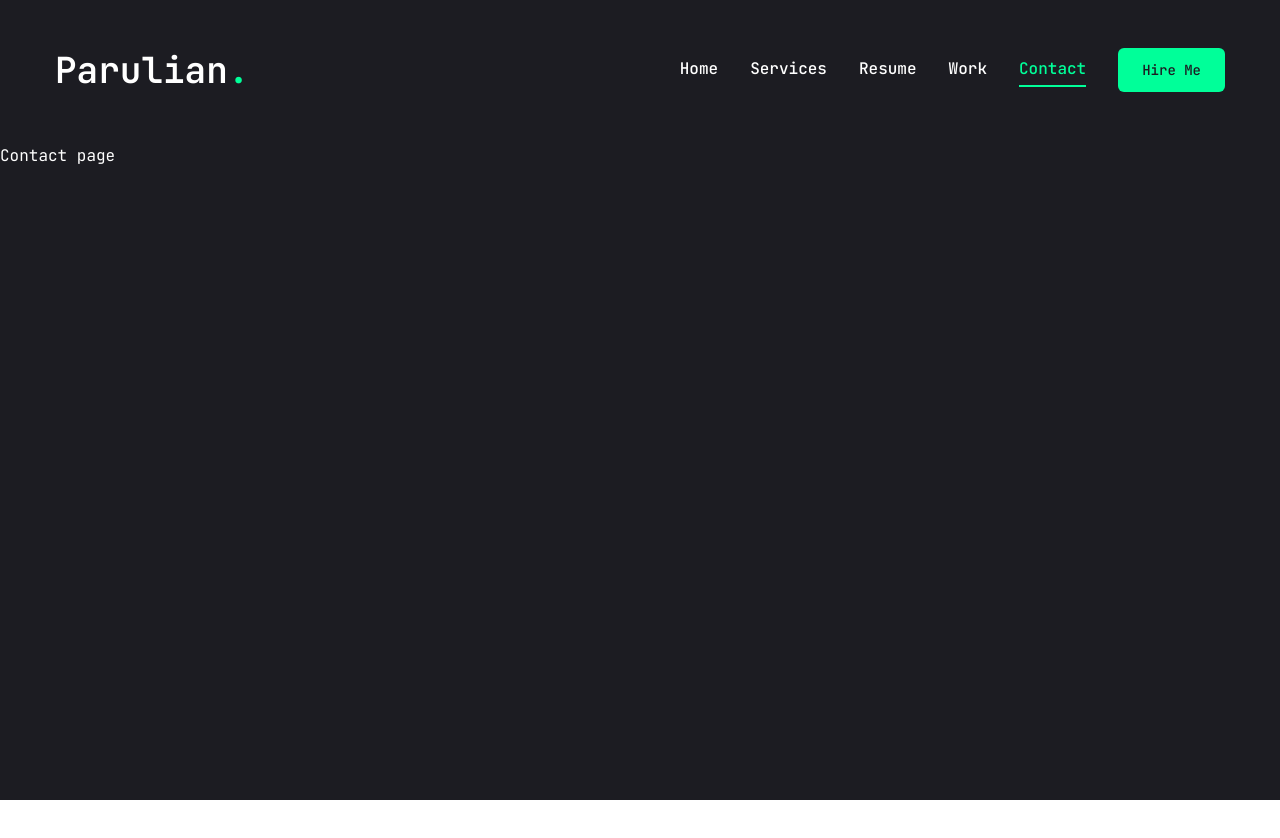
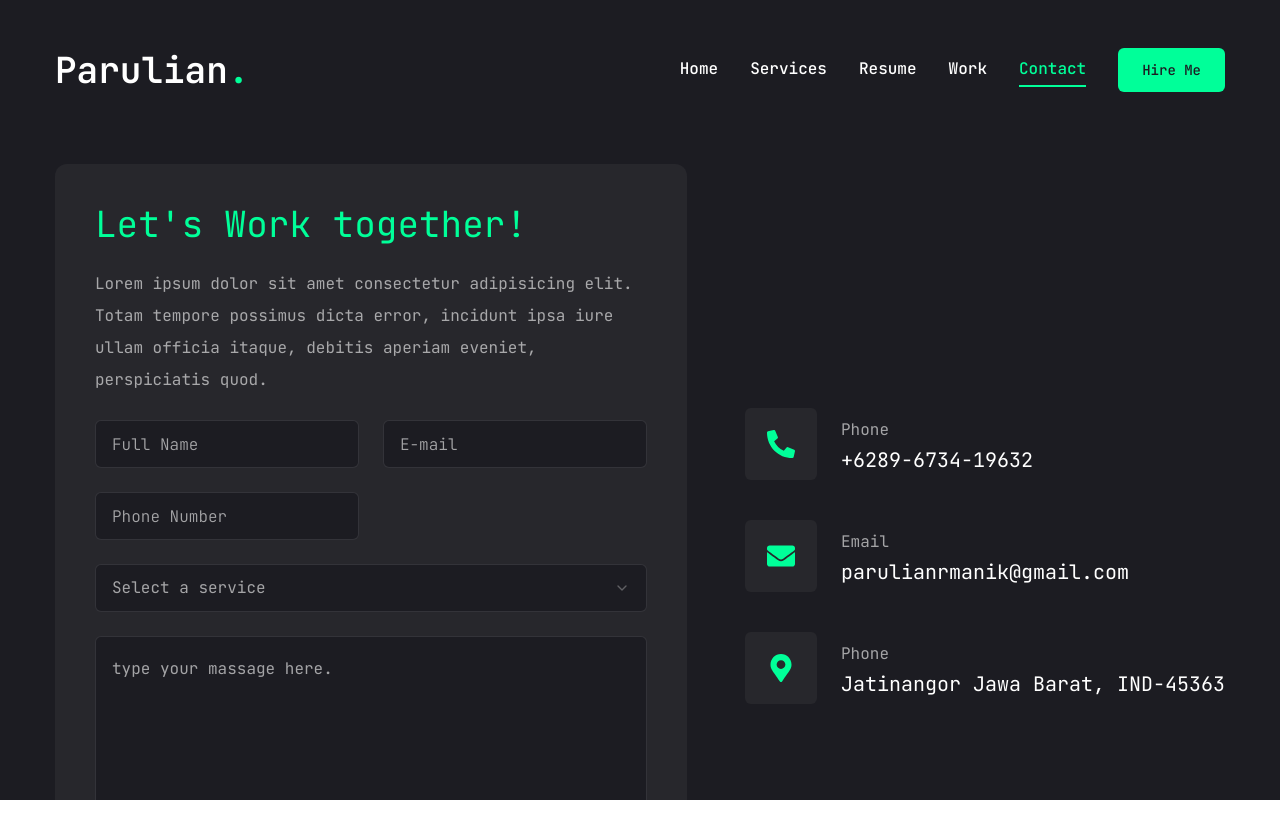
Before and after one commit to parulianrm/porto-parulian, a Next.js app: page /contact in a window 1280 px wide. Shown: the top 838 px of the page. Before the commit the page ends 800 px from the top, so only its background shows below. Built offline with nearby package versions, Linux system fonts and the light colour scheme.

Commit message:
contact page

```diff
--- a/app/contact/page.jsx
+++ b/app/contact/page.jsx
@@ -1,7 +1,143 @@
+"use client";
+
+import { Button } from "@/components/ui/button";
+import { Input } from "@/components/ui/input";
+import { Textarea } from "@/components/ui/textarea";
+
+import {
+    Select,
+    SelectContent,
+    SelectGroup,
+    SelectItem,
+    SelectLabel,
+    SelectTrigger,
+    SelectValue,
+} from "@/components/ui/select";
+
+import { FaPhoneAlt, FaEnvelope, FaMapMarkerAlt } from "react-icons/fa";
+
+const info = [
+    {
+        icon: <FaPhoneAlt />,
+        title: "Phone",
+        description: "+6289-6734-19632",
+    },
+    {
+        icon: <FaEnvelope />,
+        title: "Email",
+        description: "parulianrmanik@gmail.com",
+    },
+    {
+        icon: <FaMapMarkerAlt />,
+        title: "Phone",
+        description: "Jatinangor Jawa Barat, IND-45363",
+    },
+];
+
+import { motion } from "framer-motion";
+
 const Contact = () => {
-  return (
-    <div> Contact page</div>
-  )
-}
+    return (
+        <motion.section
+            initial={{ opacity: 0 }}
+            animate={{
+                opacity: 1,
+                transition: { delay: 2.4, duration: 0.4, ease: "easeIn" },
+            }}
+            className="py-6"
+        >
+            <div className="container mx-auto">
+                <div className="flex flex-col xl:flex-row gap-[30px]">
+                    {/* form */}
+                    <div className="xl:w-[54%] order-2 xl:order-none">
+                        <form className="flex flex-col gap-6 p-10 bg-[#27272c] rounded-xl">
+                            <h3 className="text-4xl text-accent">
+                                Let's Work together!
+                            </h3>
+                            <p className="text-white/60">
+                                Lorem ipsum dolor sit amet consectetur
+                                adipisicing elit. Totam tempore possimus dicta
+                                error, incidunt ipsa iure ullam officia itaque,
+                                debitis aperiam eveniet, perspiciatis quod.
+                            </p>
+                            {/* input */}
+                            <div className="grid grid-cols-1 md:grid-cols-2 gap-6">
+                                <Input
+                                    type="fullname"
+                                    placeholder="Full Name"
+                                />
+                                <Input type="email" placeholder="E-mail" />
+                                <Input
+                                    type="phone"
+                                    placeholder="Phone Number"
+                                />
+                            </div>
+                            {/* select */}
+                            <Select>
+                                <SelectTrigger className="w-full">
+                                    <SelectValue placeholder="Select a service" />
+                                </SelectTrigger>
+                                <SelectContent>
+                                    <SelectGroup>
+                                        <SelectLabel>
+                                            Select a service
+                                        </SelectLabel>
+                                        <SelectItem value="est">
+                                            Web Development
+                                        </SelectItem>
+                                        <SelectItem value="cst">
+                                            UI/UX Designer
+                                        </SelectItem>
+                                        <SelectItem value="mst">
+                                            Logo Design
+                                        </SelectItem>
+                                        <SelectItem value="dst">
+                                            Graphic Design
+                                        </SelectItem>
+                                    </SelectGroup>
+                                </SelectContent>
+                            </Select>
+                            {/* text area */}
+                            <Textarea
+                                className="h-[200px]"
+                                placeholder="type your massage here."
+                            />
+                            <Button size="md" className="max-w-40">
+                                Send Massage
+                            </Button>
+                        </form>
+                    </div>
+                    {/* info */}
+                    <div className="flex-1 flex items-center xl:justify-end order-1 xl:order-none mb-8 xl:mb-0">
+                        <ul className="flex flex-col gap-10">
+                            {info.map((item, index) => {
+                                return (
+                                    <li
+                                        key={index}
+                                        className="flex items-center gap-6"
+                                    >
+                                        <div className="w-[52px] h-[52px] xl:w-[72px] xl:h-[72px] bg-[#27272c] text-accent rounded-md flex items-center justify-center">
+                                            <div className="text-[28px]">
+                                                {item.icon}
+                                            </div>
+                                        </div>
+                                        <div className="flex-1">
+                                            <p className="text-white/60">
+                                                {item.title}
+                                            </p>
+                                            <h3 className="text-xl">
+                                                {item.description}
+                                            </h3>
+                                        </div>
+                                    </li>
+                                );
+                            })}
+                        </ul>
+                    </div>
+                </div>
+            </div>
+        </motion.section>
+    );
+};
 
-export default Contact
+export default Contact;
--- a/components/Stats.jsx
+++ b/components/Stats.jsx
@@ -8,15 +8,15 @@
         text: "Years Works Experience",
     },
     {
-        num: 10,
+        num: 666,
         text: "Projects Handled",
     },
     {
-        num: 500,
+        num: 666,
         text: "Code Commits",
     },
     {
-        num: 5,
+        num: 666,
         text: "Technologies Proficient in",
     },
 ];
--- a/components/ui/input.jsx
+++ b/components/ui/input.jsx
@@ -1,19 +1,20 @@
-import * as React from "react"
+import * as React from "react";
 
-import { cn } from "@/lib/utils"
+import { cn } from "@/lib/utils";
 
 const Input = React.forwardRef(({ className, type, ...props }, ref) => {
     return (
-    (<input
+        <input
             type={type}
             className={cn(
-        "flex h-10 w-full rounded-md border border-slate-200 bg-white px-3 py-2 text-sm ring-offset-white file:border-0 file:bg-transparent file:text-sm file:font-medium placeholder:text-slate-500 focus-visible:outline-none focus-visible:ring-2 focus-visible:ring-slate-950 focus-visible:ring-offset-2 disabled:cursor-not-allowed disabled:opacity-50 dark:border-slate-800 dark:bg-slate-950 dark:ring-offset-slate-950 dark:placeholder:text-slate-400 dark:focus-visible:ring-slate-300",
-        className
+                "flex h-[48px] rounded-md border border-white/10 focus:border-accent font-light bg-primary px-4 py-5 text-base placeholder:text-white/60 outline-none",
+                className,
             )}
             ref={ref}
-      {...props} />)
+            {...props}
+        />
     );
-})
-Input.displayName = "Input"
+});
+Input.displayName = "Input";
 
-export { Input }
+export { Input };
--- a/components/ui/select.jsx
+++ b/components/ui/select.jsx
@@ -1,94 +1,119 @@
-"use client"
+"use client";
 
-import * as React from "react"
-import * as SelectPrimitive from "@radix-ui/react-select"
-import { Check, ChevronDown, ChevronUp } from "lucide-react"
+import * as React from "react";
+import * as SelectPrimitive from "@radix-ui/react-select";
+import { Check, ChevronDown, ChevronUp } from "lucide-react";
 
-import { cn } from "@/lib/utils"
+import { cn } from "@/lib/utils";
 
-const Select = SelectPrimitive.Root
+const Select = SelectPrimitive.Root;
 
-const SelectGroup = SelectPrimitive.Group
+const SelectGroup = SelectPrimitive.Group;
 
-const SelectValue = SelectPrimitive.Value
+const SelectValue = SelectPrimitive.Value;
 
-const SelectTrigger = React.forwardRef(({ className, children, ...props }, ref) => (
+const SelectTrigger = React.forwardRef(
+    ({ className, children, ...props }, ref) => (
         <SelectPrimitive.Trigger
             ref={ref}
             className={cn(
-      "flex h-10 w-full items-center justify-between rounded-md border border-slate-200 bg-white px-3 py-2 text-sm ring-offset-white placeholder:text-slate-500 focus:outline-none focus:ring-2 focus:ring-slate-950 focus:ring-offset-2 disabled:cursor-not-allowed disabled:opacity-50 [&>span]:line-clamp-1 dark:border-slate-800 dark:bg-slate-950 dark:ring-offset-slate-950 dark:placeholder:text-slate-400 dark:focus:ring-slate-300",
-      className
+                "flex h-[48px] w-full items-center justify-between rounded-md border border-white/10 bg-primary px-4 py-5 text-base text-white/60 placeholder:text-white/10 focus:border-accent outline-none",
+                className,
             )}
-    {...props}>
+            {...props}
+        >
             {children}
             <SelectPrimitive.Icon asChild>
                 <ChevronDown className="h-4 w-4 opacity-50" />
             </SelectPrimitive.Icon>
         </SelectPrimitive.Trigger>
-))
-SelectTrigger.displayName = SelectPrimitive.Trigger.displayName
+    ),
+);
+SelectTrigger.displayName = SelectPrimitive.Trigger.displayName;
 
-const SelectScrollUpButton = React.forwardRef(({ className, ...props }, ref) => (
+const SelectScrollUpButton = React.forwardRef(
+    ({ className, ...props }, ref) => (
         <SelectPrimitive.ScrollUpButton
             ref={ref}
-    className={cn("flex cursor-default items-center justify-center py-1", className)}
-    {...props}>
+            className={cn(
+                "flex cursor-default items-center justify-center py-1",
+                className,
+            )}
+            {...props}
+        >
             <ChevronUp className="h-4 w-4" />
         </SelectPrimitive.ScrollUpButton>
-))
-SelectScrollUpButton.displayName = SelectPrimitive.ScrollUpButton.displayName
+    ),
+);
+SelectScrollUpButton.displayName = SelectPrimitive.ScrollUpButton.displayName;
 
-const SelectScrollDownButton = React.forwardRef(({ className, ...props }, ref) => (
+const SelectScrollDownButton = React.forwardRef(
+    ({ className, ...props }, ref) => (
         <SelectPrimitive.ScrollDownButton
             ref={ref}
-    className={cn("flex cursor-default items-center justify-center py-1", className)}
-    {...props}>
+            className={cn(
+                "flex cursor-default items-center justify-center py-1",
+                className,
+            )}
+            {...props}
+        >
             <ChevronDown className="h-4 w-4" />
         </SelectPrimitive.ScrollDownButton>
-))
+    ),
+);
 SelectScrollDownButton.displayName =
-  SelectPrimitive.ScrollDownButton.displayName
+    SelectPrimitive.ScrollDownButton.displayName;
 
-const SelectContent = React.forwardRef(({ className, children, position = "popper", ...props }, ref) => (
+const SelectContent = React.forwardRef(
+    ({ className, children, position = "popper", ...props }, ref) => (
         <SelectPrimitive.Portal>
             <SelectPrimitive.Content
                 ref={ref}
                 className={cn(
-        "relative z-50 max-h-96 min-w-[8rem] overflow-hidden rounded-md border border-slate-200 bg-white text-slate-950 shadow-md data-[state=open]:animate-in data-[state=closed]:animate-out data-[state=closed]:fade-out-0 data-[state=open]:fade-in-0 data-[state=closed]:zoom-out-95 data-[state=open]:zoom-in-95 data-[side=bottom]:slide-in-from-top-2 data-[side=left]:slide-in-from-right-2 data-[side=right]:slide-in-from-left-2 data-[side=top]:slide-in-from-bottom-2 dark:border-slate-800 dark:bg-slate-950 dark:text-slate-50",
+                    "relative z-50 max-h-96 min-w-[8rem] overflow-hidden rounded-md border border-white/10 bg-primary text-white shadow-md data-[state=open]:animate-in data-[state=closed]:animate-out data-[state=closed]:fade-out-0 data-[state=open]:fade-in-0 data-[state=closed]:zoom-out-95 data-[state=open]:zoom-in-95 data-[side=bottom]:slide-in-from-top-2 data-[side=left]:slide-in-from-right-2 data-[side=right]:slide-in-from-left-2 data-[side=top]:slide-in-from-bottom-2 dark:border-slate-800 dark:bg-slate-950 dark:text-slate-50",
                     position === "popper" &&
                         "data-[side=bottom]:translate-y-1 data-[side=left]:-translate-x-1 data-[side=right]:translate-x-1 data-[side=top]:-translate-y-1",
-        className
+                    className,
                 )}
                 position={position}
-      {...props}>
+                {...props}
+            >
                 <SelectScrollUpButton />
                 <SelectPrimitive.Viewport
-        className={cn("p-1", position === "popper" &&
-          "h-[var(--radix-select-trigger-height)] w-full min-w-[var(--radix-select-trigger-width)]")}>
+                    className={cn(
+                        "p-1",
+                        position === "popper" &&
+                            "h-[var(--radix-select-trigger-height)] w-full min-w-[var(--radix-select-trigger-width)]",
+                    )}
+                >
                     {children}
                 </SelectPrimitive.Viewport>
                 <SelectScrollDownButton />
             </SelectPrimitive.Content>
         </SelectPrimitive.Portal>
-))
-SelectContent.displayName = SelectPrimitive.Content.displayName
+    ),
+);
+SelectContent.displayName = SelectPrimitive.Content.displayName;
 
 const SelectLabel = React.forwardRef(({ className, ...props }, ref) => (
     <SelectPrimitive.Label
         ref={ref}
         className={cn("py-1.5 pl-8 pr-2 text-sm font-semibold", className)}
-    {...props} />
-))
-SelectLabel.displayName = SelectPrimitive.Label.displayName
+        {...props}
+    />
+));
+SelectLabel.displayName = SelectPrimitive.Label.displayName;
 
-const SelectItem = React.forwardRef(({ className, children, ...props }, ref) => (
+const SelectItem = React.forwardRef(
+    ({ className, children, ...props }, ref) => (
         <SelectPrimitive.Item
             ref={ref}
             className={cn(
-      "relative flex w-full cursor-default select-none items-center rounded-sm py-1.5 pl-8 pr-2 text-sm outline-none focus:bg-slate-100 focus:text-slate-900 data-[disabled]:pointer-events-none data-[disabled]:opacity-50 dark:focus:bg-slate-800 dark:focus:text-slate-50",
-      className
+                "relative flex w-full cursor-default select-none items-center rounded-sm py-1.5 pl-8 pr-2 text-sm outline-none focus:bg-accent focus:text-primary data-[disabled]:pointer-events-none data-[disabled]:opacity-50 dark:focus:bg-slate-800 dark:focus:text-slate-50",
+                className,
             )}
-    {...props}>
+            {...props}
+        >
             <span className="absolute left-2 flex h-3.5 w-3.5 items-center justify-center">
                 <SelectPrimitive.ItemIndicator>
                     <Check className="h-4 w-4" />
@@ -97,16 +122,21 @@
 
             <SelectPrimitive.ItemText>{children}</SelectPrimitive.ItemText>
         </SelectPrimitive.Item>
-))
-SelectItem.displayName = SelectPrimitive.Item.displayName
+    ),
+);
+SelectItem.displayName = SelectPrimitive.Item.displayName;
 
 const SelectSeparator = React.forwardRef(({ className, ...props }, ref) => (
     <SelectPrimitive.Separator
         ref={ref}
-    className={cn("-mx-1 my-1 h-px bg-slate-100 dark:bg-slate-800", className)}
-    {...props} />
-))
-SelectSeparator.displayName = SelectPrimitive.Separator.displayName
+        className={cn(
+            "-mx-1 my-1 h-px bg-slate-100 dark:bg-slate-800",
+            className,
+        )}
+        {...props}
+    />
+));
+SelectSeparator.displayName = SelectPrimitive.Separator.displayName;
 
 export {
     Select,
@@ -119,4 +149,4 @@
     SelectSeparator,
     SelectScrollUpButton,
     SelectScrollDownButton,
-}
+};
--- a/components/ui/textarea.jsx
+++ b/components/ui/textarea.jsx
@@ -1,18 +1,19 @@
-import * as React from "react"
+import * as React from "react";
 
-import { cn } from "@/lib/utils"
+import { cn } from "@/lib/utils";
 
 const Textarea = React.forwardRef(({ className, ...props }, ref) => {
-  return (
-    (<textarea
-      className={cn(
-        "flex min-h-[80px] w-full rounded-md border border-slate-200 bg-white px-3 py-2 text-sm ring-offset-white placeholder:text-slate-500 focus-visible:outline-none focus-visible:ring-2 focus-visible:ring-slate-950 focus-visible:ring-offset-2 disabled:cursor-not-allowed disabled:opacity-50 dark:border-slate-800 dark:bg-slate-950 dark:ring-offset-slate-950 dark:placeholder:text-slate-400 dark:focus-visible:ring-slate-300",
-        className
-      )}
-      ref={ref}
-      {...props} />)
-  );
-})
-Textarea.displayName = "Textarea"
+    return (
+        <textarea
+            className={cn(
+                "flex min-h-[80px] w-full rounded-md border border-white/10 bg-primary px-4 py-5 text-base placeholder:text-white/60 focus-visible:outline-none focus-visible:ring-1 focus-visible:ring-accent focus-visible:ring-offset-0 disabled:cursor-not-allowed disabled:opacity-50",
+                className,
+            )}
+            ref={ref}
+            {...props}
+        />
+    );
+});
+Textarea.displayName = "Textarea";
 
-export { Textarea }
+export { Textarea };
```
Lines whose indentation alone changed are shown as unchanged.
